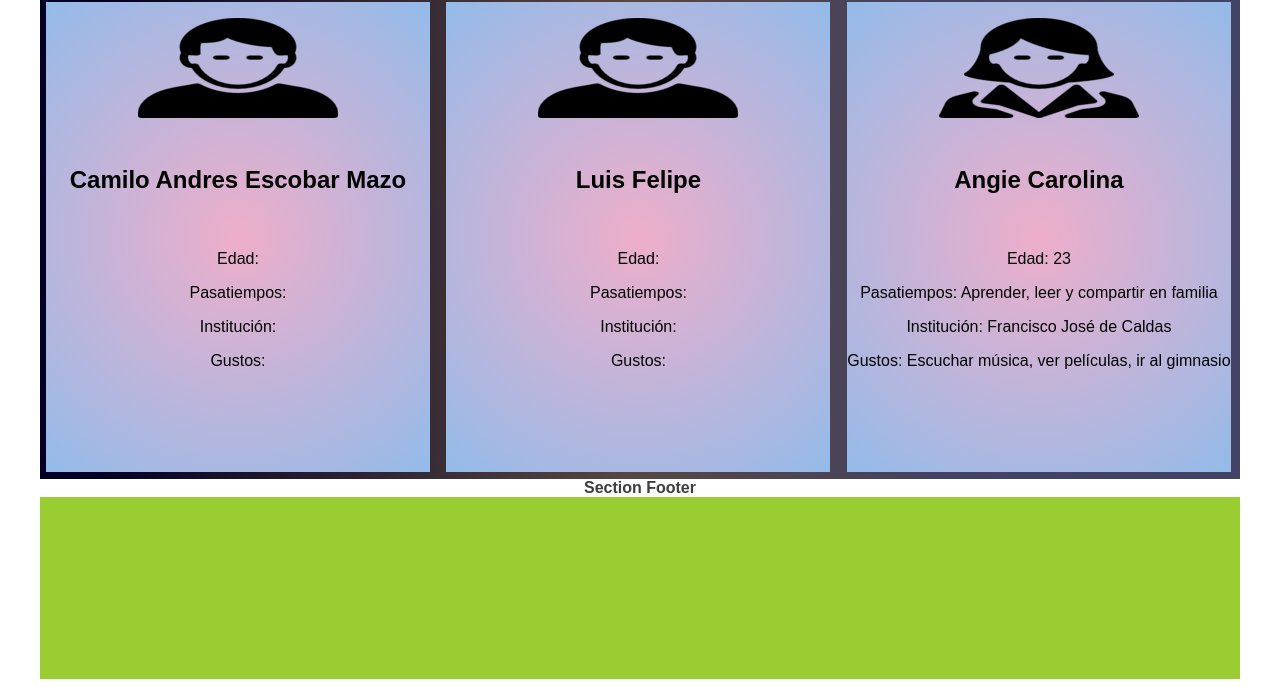
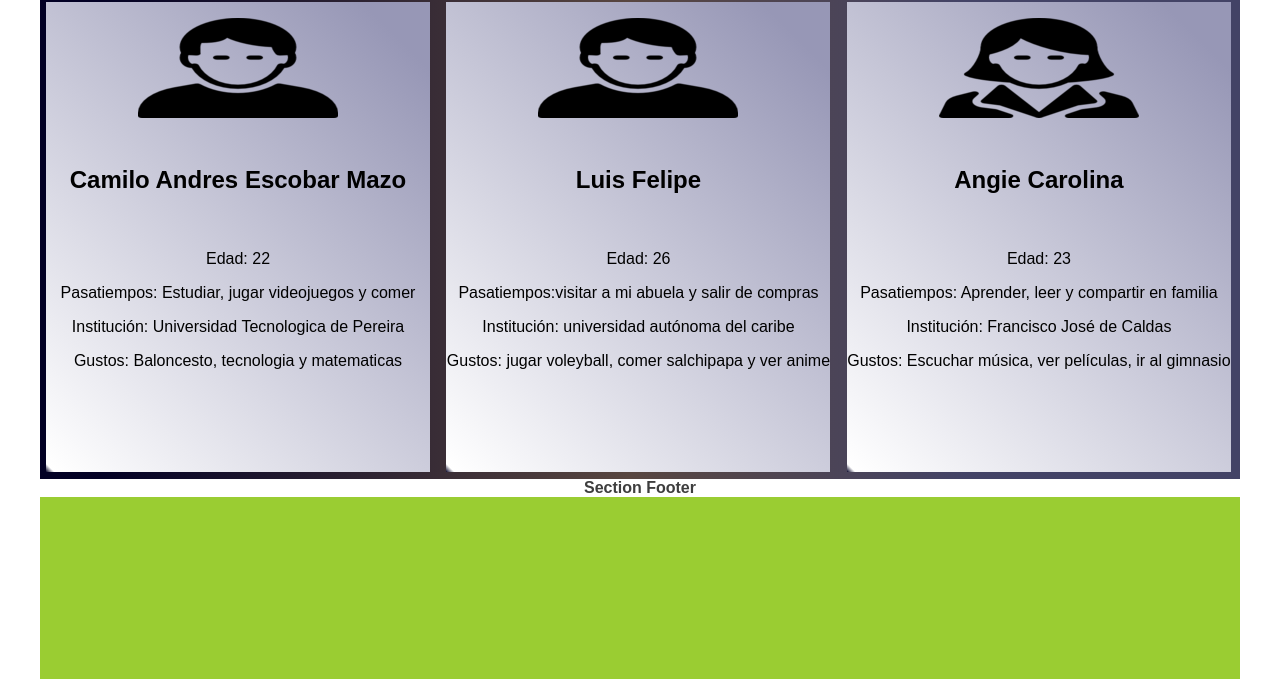
Before and after one commit to shakamanaka/workshop1, a plain HTML site: page index.html in a window 1280 px wide. Shown: the part 1321-2008 px from the top of the page. Drawn offline with Linux system fonts and the light colour scheme.

Commit message:
Segunda actualización

```diff
--- a/index.html
+++ b/index.html
@@ -178,10 +178,10 @@
                             Camilo Andres Escobar Mazo
                         </h2>
                         <p class="service-text memebers">
-                            <p>Edad:</p>
-                            <p>Pasatiempos:</p>
-                            <p>Institución:</p>
-                            <p>Gustos:</p>
+                            <p>Edad: 22</p>
+                            <p>Pasatiempos: Estudiar, jugar videojuegos y comer</p>
+                            <p>Institución: Universidad Tecnologica de Pereira</p>
+                            <p>Gustos: Baloncesto, tecnologia y matematicas</p>
                         </p>
                     </div>
                 </div>
@@ -196,10 +196,10 @@
                             Luis Felipe
                         </h2>
                         <p class="service-text memebers">
-                            <p>Edad:</p>
-                            <p>Pasatiempos:</p>
-                            <p>Institución:</p>
-                            <p>Gustos:</p>
+                            <p>Edad: 26</p>
+                            <p>Pasatiempos:visitar a mi abuela y salir de compras </p>
+                            <p>Institución: universidad autónoma del caribe</p>
+                            <p>Gustos: jugar voleyball, comer salchipapa y ver anime</p>
                         </p>
                     </div>
                 </div>
--- a/style.css
+++ b/style.css
@@ -84,14 +84,19 @@ body{
     background-color: gainsboro;
 }
 
+
+.section-3{
+    height: 500px;
+
+}
 /*
     Camilo
-    Modificación de color
+    Identificador team
 */
-.section-3{
-    height: 500px;
+#team{
     background: rgb(2,0,36);
     background: linear-gradient(90deg, rgba(2,0,36,1) 5%, rgba(88,70,64,1) 49%, rgba(67,67,102,1) 77%);
+
 }
 
 .footer{
@@ -129,9 +134,10 @@ body{
     display: inline-block;
     margin: 5px 6px 6px;
     text-align: center;
-    background: rgb(238,174,202);
-    background: radial-gradient(circle, rgba(238,174,202,1) 0%, rgba(148,187,233,1) 100%);
+    background: rgb(2,0,36);
+    background: linear-gradient(45deg, rgba(2,0,36,1) 0%, rgba(255,255,255,1) 1%, rgba(151,151,182,1) 92%);
 }
+
 
 .service-content{
     padding: 0.5em 0;
```
